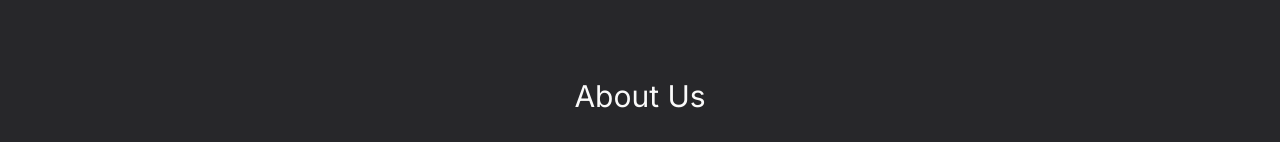
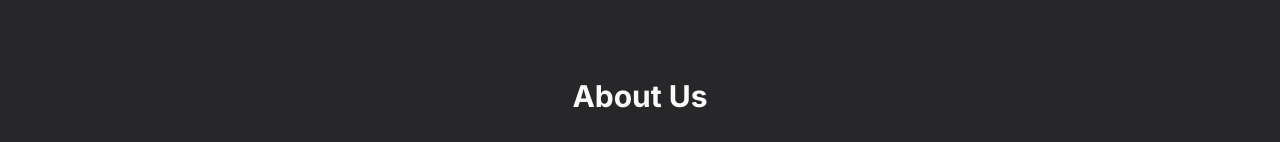
Before and after one commit to anirudhprmar/gym-landing-page, a Next.js app: page / in a window 1280 px wide. Shown: the part 810-952 px from the top of the page. Built offline with nearby package versions, Linux system fonts and the light colour scheme.

Commit message:
fixed the heading for about us

```diff
--- a/src/components/Gallery.tsx
+++ b/src/components/Gallery.tsx
@@ -8,7 +8,7 @@ export default function Gallery() {
   return (
     <div className='max-w-300 min-w-full min-h-screen mx-auto py-20 px-4 bg-zinc-800 text-zinc-50 flex flex-col gap-10'>
       <div>
-        <h2 className='text-3xl text-center p-2'>About Us</h2>
+        <h2 className='text-3xl text-center p-2 font-bold'>About Us</h2>
       </div>
       <div className='flex flex-col lg:flex-row gap-10 lg:gap-20 items-center justify-center'>
         <ImageSlider />
```
